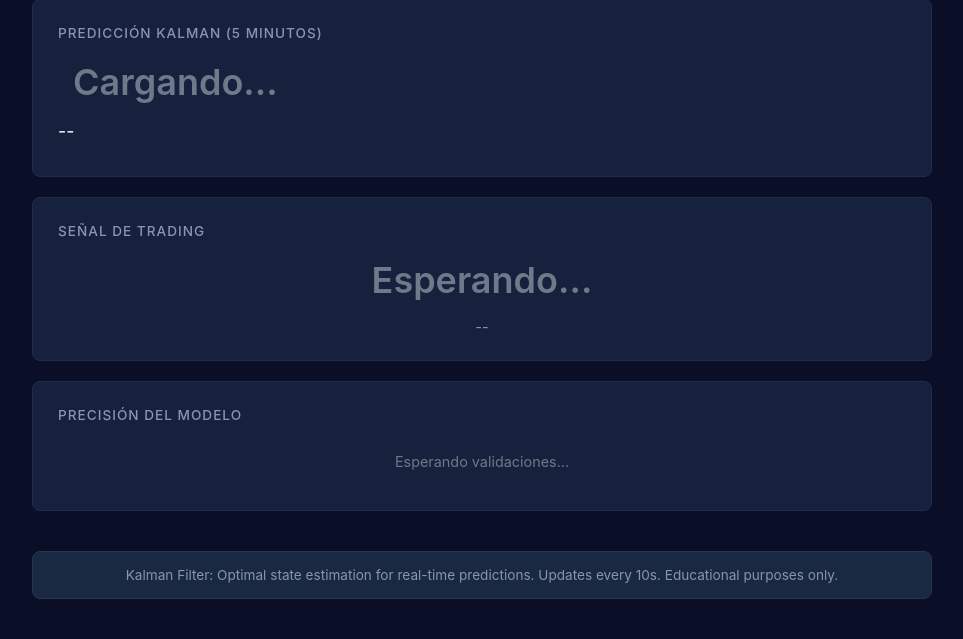
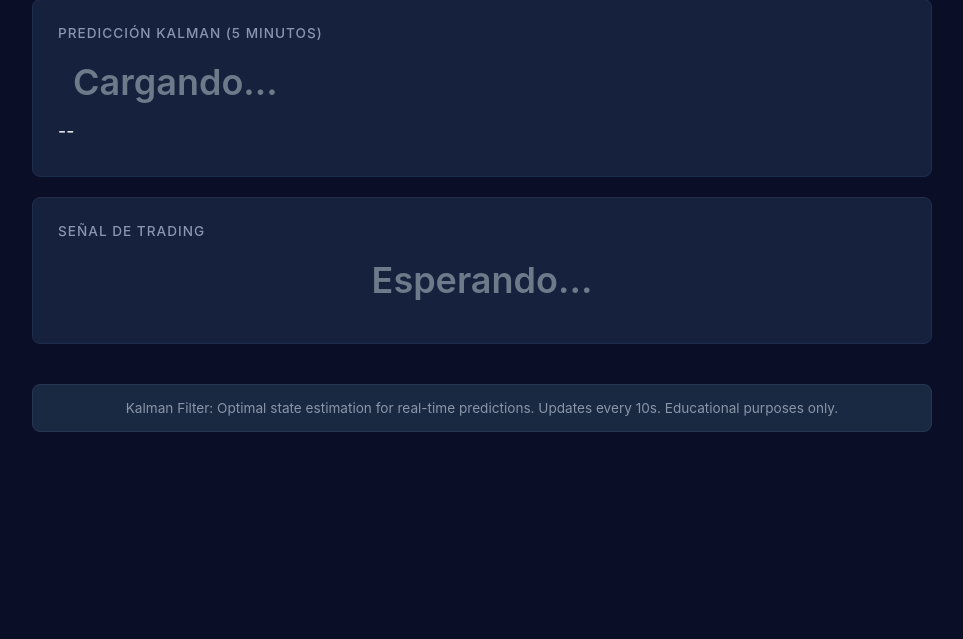
Before and after one commit to plopez-famaf/monitor-ggal, a Flask app: page / in a window 1280 px wide. Shown: the part 402-1041 px from the top of the page, without its empty margins (158-1121 px from the left). After the commit the page ends 834 px from the top, so only its background shows below. Run offline with Flask 3, Linux system fonts and the light colour scheme.

Commit message:
Simplify UI: Remove signal strength meter and prediction metrics
Changes to templates/index.html:
- Remove signal strength gradient bar, replace with simple numeric display
- Remove entire "Prediction Accuracy Metrics" card
- Present signal_strength as a numeric parameter (0-100) alongside other Kalman data
- Remove associated CSS for signal strength meter
- Remove /api/prediction-metrics fetch calls from JavaScript
- Reduce file from 500+ to 431 lines

The UI now has a cleaner, more minimal design with signal strength shown
as a simple row in the forecast details section, consistent with other metrics.

🤖 Generated with [Claude Code](https://claude.com/claude-code)

Co-Authored-By: Claude <noreply@anthropic.com>

```diff
--- a/templates/index.html
+++ b/templates/index.html
@@ -329,65 +292,22 @@
                     <span class="loading">Esperando...</span>
                 </div>
 
-                <div class="signal-strength" id="signalStrengthContainer" style="display: none;">
-                    <div class="strength-label">
-                        <span>Fuerza de la señal</span>
-                        <span id="strengthValue">--</span>
+                <div class="forecast-details" id="signalDetails" style="display: none; margin-top: 15px;">
+                    <div class="forecast-row">
+                        <span class="forecast-label">Fuerza de la señal:</span>
+                        <span class="forecast-value" id="signalStrength">--</span>
                     </div>
-                    <div class="strength-bar">
-                        <div class="strength-fill" id="strengthFill" style="width: 0%;">
-                            <span id="strengthText"></span>
-                        </div>
+                    <div class="forecast-row">
+                        <span class="forecast-label">Confianza:</span>
+                        <span class="forecast-value" id="signalConfidence">--</span>
                     </div>
-                </div>
-
-                <div id="signalReason" style="color: #8a95a7; font-size: 0.9em; margin-top: 15px; text-align: center;">--</div>
-            </div>
-
-            <!-- Prediction Accuracy Metrics -->
-            <div class="card full-width">
-                <h2>Precisión del Modelo</h2>
-                <div id="metricsContent">
-                    <div class="loading">Esperando validaciones...</div>
-                </div>
-
-                <div id="accuracyMetrics" style="display: none;">
-                    <div class="stats" style="grid-template-columns: repeat(3, 1fr); margin-bottom: 15px;">
-                        <div class="stat-item">
-                            <div class="stat-label">Precisión Direccional</div>
-                            <div class="stat-value" id="dirAccuracy">--</div>
-                        </div>
-                        <div class="stat-item">
-                            <div class="stat-label">Error Promedio</div>
-                            <div class="stat-value" id="mape">--</div>
-                        </div>
-                        <div class="stat-item">
-                            <div class="stat-label">Cobertura IC 95%</div>
-                            <div class="stat-value" id="coverage">--</div>
-                        </div>
+                    <div class="forecast-row">
+                        <span class="forecast-label">Cambio esperado:</span>
+                        <span class="forecast-value" id="priceChangeForecast">--</span>
                     </div>
-
-                    <div class="forecast-details">
-                        <div class="forecast-row">
-                            <span class="forecast-label">Predicciones totales:</span>
-                            <span class="forecast-value" id="totalPredictions">--</span>
-                        </div>
-                        <div class="forecast-row">
-                            <span class="forecast-label">Predicciones validadas:</span>
-                            <span class="forecast-value" id="validatedPredictions">--</span>
-                        </div>
-                        <div class="forecast-row">
-                            <span class="forecast-label">Error absoluto medio (MAE):</span>
-                            <span class="forecast-value" id="mae">--</span>
-                        </div>
-                        <div class="forecast-row">
-                            <span class="forecast-label">Rendimiento reciente:</span>
-                            <span class="forecast-value" id="recentMape">--</span>
-                        </div>
-                        <div class="forecast-row">
-                            <span class="forecast-label">Evaluación del modelo:</span>
-                            <span class="forecast-value" id="modelSummary" style="font-weight: 700;">--</span>
-                        </div>
+                    <div class="forecast-row">
+                        <span class="forecast-label">Razón:</span>
+                        <span class="forecast-value" id="signalReason" style="font-size: 0.9em;">--</span>
                     </div>
                 </div>
             </div>
@@ -482,60 +402,18 @@
                     };
                     signalEl.textContent = signal.signal;
                     signalEl.style.color = signalColors[signal.signal];
-                    document.getElementById('signalReason').textContent = signal.reason;
 
-                    // Update signal strength meter
+                    // Update signal details
                     if (signal.signal_strength !== undefined) {
-                        document.getElementById('signalStrengthContainer').style.display = 'block';
-                        document.getElementById('strengthValue').textContent = signal.signal_strength + '/100';
-                        document.getElementById('strengthFill').style.width = signal.signal_strength + '%';
-                        document.getElementById('strengthText').textContent = signal.signal_strength;
+                        document.getElementById('signalDetails').style.display = 'block';
+                        document.getElementById('signalStrength').textContent = signal.signal_strength + '/100';
+                        document.getElementById('signalConfidence').textContent = signal.confidence || '--';
+                        document.getElementById('priceChangeForecast').textContent =
+                            signal.price_change_forecast !== undefined ? signal.price_change_forecast.toFixed(2) + '%' : '--';
+                        document.getElementById('signalReason').textContent = signal.reason;
                     }
                 } else if (respSignal.status === 202) {
                     document.getElementById('tradingSignal').innerHTML = '<span class="loading" style="font-size: 0.7em;">Esperando datos...</span>';
-                }
-
-                // Prediction Accuracy Metrics
-                const respMetrics = await fetch('/api/prediction-metrics');
-                if (respMetrics.ok) {
-                    const metricsData = await respMetrics.json();
-                    const metrics = metricsData.metrics;
-
-                    if (metrics && metrics.validated_predictions > 0) {
-                        // Hide loading, show metrics
-                        document.getElementById('metricsContent').style.display = 'none';
-                        document.getElementById('accuracyMetrics').style.display = 'block';
-
-                        // Update main metrics
-                        document.getElementById('dirAccuracy').textContent = metrics.metrics.directional_accuracy.toFixed(1) + '%';
-                        document.getElementById('mape').textContent = metrics.metrics.mape.toFixed(2) + '%';
-                        document.getElementById('coverage').textContent = metrics.metrics.interval_coverage.toFixed(1) + '%';
-
-                        // Update detailed metrics
-                        document.getElementById('totalPredictions').textContent = metrics.total_predictions;
-                        document.getElementById('validatedPredictions').textContent = metrics.validated_predictions;
-                        document.getElementById('mae').textContent = '$' + metrics.metrics.mae.toFixed(3);
-                        document.getElementById('recentMape').textContent = metrics.metrics.recent_mape.toFixed(2) + '%';
-
-                        // Update summary with color coding
-                        const summaryEl = document.getElementById('modelSummary');
-                        summaryEl.textContent = metrics.summary;
-
-                        // Color code based on performance
-                        if (metrics.summary.includes('Excellent')) {
-                            summaryEl.style.color = '#26de81';
-                        } else if (metrics.summary.includes('Good')) {
-                            summaryEl.style.color = '#64ffda';
-                        } else if (metrics.summary.includes('Fair')) {
-                            summaryEl.style.color = '#fed330';
-                        } else {
-                            summaryEl.style.color = '#fc5c65';
-                        }
-                    } else {
-                        // No validated predictions yet
-                        document.getElementById('metricsContent').innerHTML =
-                            '<div class="loading">Esperando validaciones (se necesitan 5+ minutos)...</div>';
-                    }
                 }
 
             } catch (error) {
```
Also changed, not shown: other parts of templates/index.html (+0 -37 lines).
